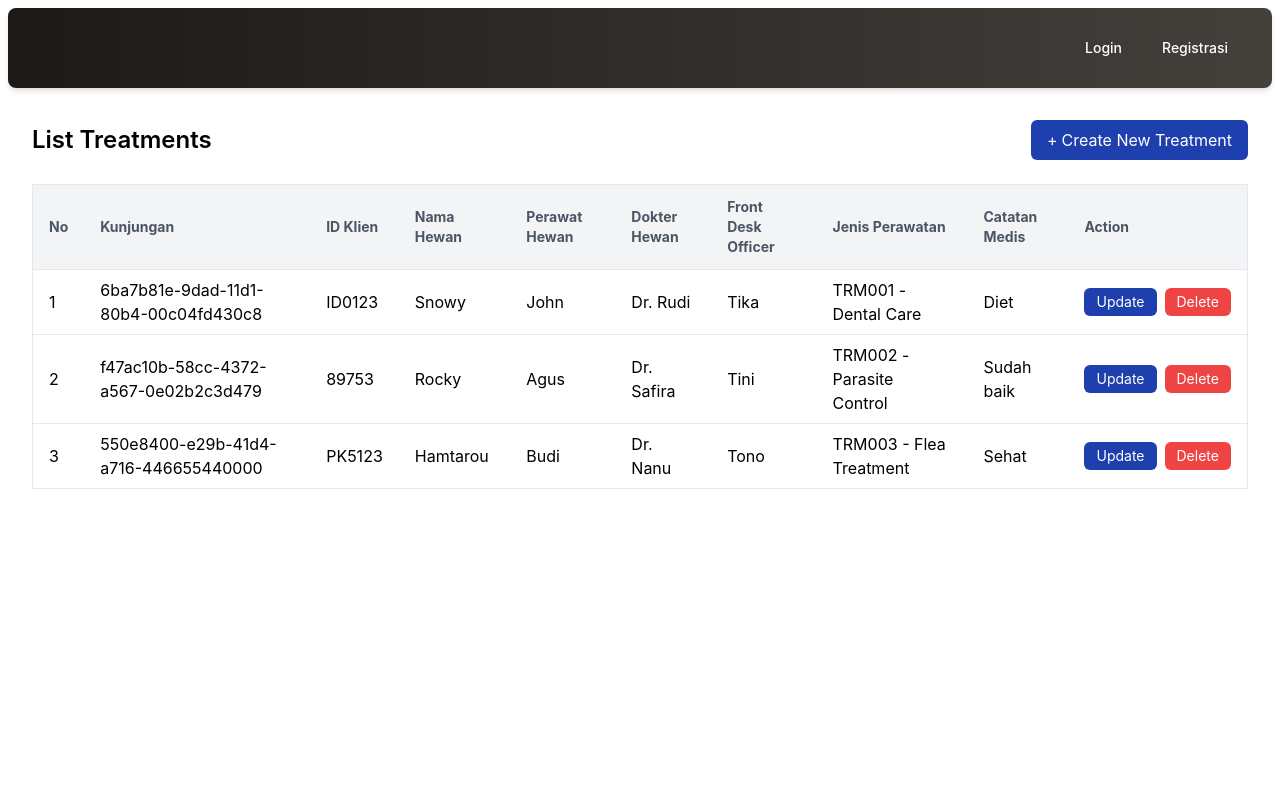
After one commit to E11-Basdat/E11-PetClinic, a Django app: page /treatment/ in a window 1280 px wide. The commit adds this page. Run offline with Django 5.2, Linux system fonts and the light colour scheme; some libraries are stand-ins or nearby versions.

Commit message:
abis merge

```diff
--- a/templates/navbar.html
+++ b/templates/navbar.html
@@ -78,7 +78,6 @@
           <!-- Menu Front-Desk Officer (Mobile) -->
           <a href="//" class="block {% if request.path == '//' %}bg-stone-600 text-white{% else %}text-white hover:text-stone-200{% endif %} px-3 py-2 text-base font-medium border-b border-transparent hover:border-white transition duration-300 text-center">Kelola Jenis Hewan</a>
           <a href="//" class="block {% if request.path == '//' %}bg-stone-600 text-white{% else %}text-white hover:text-stone-200{% endif %} px-3 py-2 text-base font-medium border-b border-transparent hover:border-white transition duration-300 text-center">Kelola Hewan Peliharaan</a>
-          <a href="{% url 'visits:list_visits' %}" class="block {% if '/visits/' in request.path %}bg-stone-600 text-white{% else %}text-white hover:text-stone-200{% endif %} px-3 py-2 text-base font-medium border-b border-transparent hover:border-white transition duration-300 text-center">Kelola Kunjungan</a>
           <a href="{% url 'authentication:list_client' %}" class="block {% if '/list-client/' in request.path %}bg-stone-600 text-white{% else %}text-white hover:text-stone-200{% endif %} px-3 py-2 text-base font-medium border-b border-transparent hover:border-white transition duration-300 text-center">Daftar Klien</a>
           <a href="{% url 'visits:visit_list_fd' %}" class="block {% if '/visits/visit_list_fd' in request.path %}bg-stone-600 text-white{% else %}text-white hover:text-stone-200{% endif %} px-3 py-2 text-base font-medium border-b border-transparent hover:border-white transition duration-300 text-center">Kelola Kunjungan</a>
           <a href="{% url 'authentication:list_client' %}" class="{% if '/list-client/' in request.path %}text-white border-b-2 border-white{% else %}text-white hover:text-stone-200 border-b border-transparent hover:border-white{% endif %} px-3 py-2 text-sm font-medium transition duration-300 text-center">Daftar Klien</a>
@@ -90,10 +89,9 @@
           <a href="{% url 'medications:list' %}" class="block {% if '/medications/medicine/' in request.path %}bg-stone-600 text-white{% else %}text-white hover:text-stone-200{% endif %} px-3 py-2 text-base font-medium border-b border-transparent hover:border-white transition duration-300 text-center">Manajemen Obat</a>
           <a href="{% url 'treatments:treatment_list' %}" class="block {% if '/treatments/treatment/' in request.path %}bg-stone-600 text-white{% else %}text-white hover:text-stone-200{% endif %} px-3 py-2 text-base font-medium border-b border-transparent hover:border-white transition duration-300 text-center">Manajemen Jenis Perawatan</a>
           <a href="{% url 'medications:prescription_list' %}" class="block {% if '/medications/prescriptions/' in request.path %}bg-stone-600 text-white{% else %}text-white hover:text-stone-200{% endif %} px-3 py-2 text-base font-medium border-b border-transparent hover:border-white transition duration-300 text-center">Manajemen Pemberian Obat</a>
-          <a href="{% url 'treatments:treatment_list' %}" class="{% if request.path == '/treatments/treatment_list' %}text-white border-b-2 border-white{% else %}text-white hover:text-stone-200 border-b border-transparent hover:border-white{% endif %} px-3 py-2 text-sm font-medium transition duration-300 text-center">Perawatan Hewan</a>
-          <a href="visits:visit_list_doctor" class="block {% if request.path == '/visits/visit_list_doctor' %}bg-stone-600 text-white{% else %}text-white hover:text-stone-200{% endif %} px-3 py-2 text-base font-medium border-b border-transparent hover:border-white transition duration-300 text-center">Daftar Kunjungan</a>
+          <a href="{% url 'treatments:n_treatment_list' %}" class="{% if request.path == '/treatments/n_treatment_list' %}text-white border-b-2 border-white{% else %}text-white hover:text-stone-200 border-b border-transparent hover:border-white{% endif %} px-3 py-2 text-sm font-medium transition duration-300 text-center">Perawatan Hewan</a>
+          <a href="{% url 'visits:visit_list_doctor' %}" class="block {% if request.path == '/visits/visit_list_doctor' %}bg-stone-600 text-white{% else %}text-white hover:text-stone-200{% endif %} px-3 py-2 text-base font-medium border-b border-transparent hover:border-white transition duration-300 text-center">Daftar Kunjungan</a>
           <a href="{% url 'medications:list' %}" class="block {% if '/medications/list/' in request.path %}bg-stone-600 text-white{% else %}text-white hover:text-stone-200{% endif %} px-3 py-2 text-base font-medium border-b border-transparent hover:border-white transition duration-300 text-center">Manajemen Obat</a>
-          <a href="{% url 'medications:treatment_list' %}" class="block {% if '/medications/treatments/' in request.path %}bg-stone-600 text-white{% else %}text-white hover:text-stone-200{% endif %} px-3 py-2 text-base font-medium border-b border-transparent hover:border-white transition duration-300 text-center">Manajemen Jenis Perawatan</a>
           <a href="//" class="block {% if request.path == '//' %}bg-stone-600 text-white{% else %}text-white hover:text-stone-200{% endif %} px-3 py-2 text-base font-medium border-b border-transparent hover:border-white transition duration-300 text-center">Manajemen Pemberian Obat</a>
           <a href="{% url 'vaccination_list' %}" class="block {% if '/vaccinations/' in request.path %}bg-stone-600 text-white{% else %}text-white hover:text-stone-200{% endif %} px-3 py-2 text-base font-medium border-b border-transparent hover:border-white transition duration-300 text-center">Manajemen Vaksinasi Hewan</a>
         {% elif request.session.user_type == 'perawat' %}
--- a/treatments/templates/delete_treatments.html
+++ b/treatments/templates/n_delete_treatments.html
@@ -1,4 +1,4 @@
-{% extends 'base.html' %}
+{% comment %} {% extends 'base.html' %}
 {% load static %}
 
 {% block title %}Delete Treatment{% endblock %}
@@ -28,4 +28,4 @@
         </div>
     </div>
 </div>
-{% endblock %}
+{% endblock %} {% endcomment %}
--- a/treatments/templates/treatment_dropdown.html
+++ b/treatments/templates/n_treatment_dropdown.html
@@ -1,4 +1,4 @@
-{% extends 'base.html' %}
+{% comment %} {% extends 'base.html' %}
 
 {% block content %}
 <div class="container mx-auto px-4 py-6 max-w-2xl">
@@ -127,4 +127,4 @@
         document.getElementById(dropdownId).classList.add('hidden');
     }
 </script>
-{% endblock %}
+{% endblock %} {% endcomment %}
--- a/treatments/templates/treatment_form.html
+++ b/treatments/templates/n_treatment_form.html
@@ -5,7 +5,7 @@
     <div class="bg-white p-6 rounded-lg shadow">
         <h1 class="text-2xl font-semibold mb-6">{% if mode == 'update' %}Update{% else %}Create New{% endif %} Treatment</h1>
 
-        <form method="post" action="{% if mode == 'update' %}{% url 'treatments:update_treatment' kunjungan_id %}{% else %}{% url 'treatments:create_treatment' %}{% endif %}">
+        <form method="post" action="{% if mode == 'update' %}{% url 'treatments:n_update_treatment' kunjungan_id %}{% else %}{% url 'treatments:n_create_treatment' %}{% endif %}">
             {% csrf_token %}
 
             <!-- Kunjungan Field -->
@@ -61,7 +61,7 @@
 
             <!-- Buttons -->
             <div class="flex justify-end space-x-3">
-                <a href="{% url 'treatments:treatment_list' %}" class="bg-gray-200 hover:bg-gray-300 px-4 py-2 rounded">Cancel</a>
+                <a href="{% url 'treatments:n_treatment_list' %}" class="bg-gray-200 hover:bg-gray-300 px-4 py-2 rounded">Cancel</a>
                 <button type="submit" class="bg-blue-800 hover:bg-blue-900 text-white px-4 py-2 rounded">
                     {% if mode == 'update' %}Update{% else %}Create{% endif %}
                 </button>
--- /dev/null
+++ b/treatments/templates/n_treatment_list.html
@@ -0,0 +1,180 @@
+{% extends 'base.html' %}
+
+{% block content %}
+<div class="container mx-auto px-4 py-6">
+    <div class="flex justify-between items-center mb-6">
+        <h1 class="text-2xl font-semibold">List Treatments</h1>
+        <a href="{% url 'treatments:n_create_treatment' %}" class="bg-blue-800 hover:bg-blue-900 text-white px-4 py-2 rounded-md flex items-center">
+            <span class="mr-1">+</span> Create New Treatment
+        </a>
+    </div>
+
+    <div class="overflow-x-auto">
+        <table class="min-w-full bg-white border border-gray-200">
+            <thead>
+                <tr class="bg-gray-100 text-left text-gray-600 text-sm">
+                    <th class="py-3 px-4 border-b">No</th>
+                    <th class="py-3 px-4 border-b">Kunjungan</th>
+                    <th class="py-3 px-4 border-b">ID Klien</th>
+                    <th class="py-3 px-4 border-b">Nama Hewan</th>
+                    <th class="py-3 px-4 border-b">Perawat Hewan</th>
+                    <th class="py-3 px-4 border-b">Dokter Hewan</th>
+                    <th class="py-3 px-4 border-b">Front Desk Officer</th>
+                    <th class="py-3 px-4 border-b">Jenis Perawatan</th>
+                    <th class="py-3 px-4 border-b">Catatan Medis</th>
+                    <th class="py-3 px-4 border-b">Action</th>
+                </tr>
+            </thead>
+            <tbody>
+                <!-- Row 1 -->
+                <tr>
+                    <td class="py-2 px-4 border-b">1</td>
+                    <td class="py-2 px-4 border-b">6ba7b81e-9dad-11d1-80b4-00c04fd430c8</td>
+                    <td class="py-2 px-4 border-b">ID0123</td>
+                    <td class="py-2 px-4 border-b">Snowy</td>
+                    <td class="py-2 px-4 border-b">John</td>
+                    <td class="py-2 px-4 border-b">Dr. Rudi</td>
+                    <td class="py-2 px-4 border-b">Tika</td>
+                    <td class="py-2 px-4 border-b">TRM001 - Dental Care</td>
+                    <td class="py-2 px-4 border-b">Diet</td>
+                    <td class="py-2 px-4 border-b">
+                        <div class="flex space-x-2">
+                            <a href="{% url 'treatments:n_update_treatment' '6ba7b81e-9dad-11d1-80b4-00c04fd430c8' %}" class="bg-blue-800 text-white px-3 py-1 rounded-md text-sm">Update</a>
+                            <button
+                                class="bg-red-500 text-white px-3 py-1 rounded-md text-sm delete-btn"
+                                data-kunjungan="6ba7b81e-9dad-11d1-80b4-00c04fd430c8"
+                                data-perawatan="TRM001"
+                            >Delete</button>
+                        </div>
+                    </td>
+                </tr>
+                <!-- Row 2 -->
+                <tr>
+                    <td class="py-2 px-4 border-b">2</td>
+                    <td class="py-2 px-4 border-b">f47ac10b-58cc-4372-a567-0e02b2c3d479</td>
+                    <td class="py-2 px-4 border-b">89753</td>
+                    <td class="py-2 px-4 border-b">Rocky</td>
+                    <td class="py-2 px-4 border-b">Agus</td>
+                    <td class="py-2 px-4 border-b">Dr. Safira</td>
+                    <td class="py-2 px-4 border-b">Tini</td>
+                    <td class="py-2 px-4 border-b">TRM002 - Parasite Control</td>
+                    <td class="py-2 px-4 border-b">Sudah baik</td>
+                    <td class="py-2 px-4 border-b">
+                        <div class="flex space-x-2">
+                            <a href="{% url 'treatments:n_update_treatment' 'f47ac10b-58cc-4372-a567-0e02b2c3d479' %}" class="bg-blue-800 text-white px-3 py-1 rounded-md text-sm">Update</a>
+                            <button
+                                class="bg-red-500 text-white px-3 py-1 rounded-md text-sm delete-btn"
+                                data-kunjungan="f47ac10b-58cc-4372-a567-0e02b2c3d479"
+                                data-perawatan="TRM002"
+                            >Delete</button>
+                        </div>
+                    </td>
+                </tr>
+                <!-- Row 3 -->
+                <tr>
+                    <td class="py-2 px-4 border-b">3</td>
+                    <td class="py-2 px-4 border-b">550e8400-e29b-41d4-a716-446655440000</td>
+                    <td class="py-2 px-4 border-b">PK5123</td>
+                    <td class="py-2 px-4 border-b">Hamtarou</td>
+                    <td class="py-2 px-4 border-b">Budi</td>
+                    <td class="py-2 px-4 border-b">Dr. Nanu</td>
+                    <td class="py-2 px-4 border-b">Tono</td>
+                    <td class="py-2 px-4 border-b">TRM003 - Flea Treatment</td>
+                    <td class="py-2 px-4 border-b">Sehat</td>
+                    <td class="py-2 px-4 border-b">
+                        <div class="flex space-x-2">
+                            <a href="{% url 'treatments:n_update_treatment' '550e8400-e29b-41d4-a716-446655440000' %}" class="bg-blue-800 text-white px-3 py-1 rounded-md text-sm">Update</a>
+                            <button
+                                class="bg-red-500 text-white px-3 py-1 rounded-md text-sm delete-btn"
+                                data-kunjungan="550e8400-e29b-41d4-a716-446655440000"
+                                data-perawatan="TRM003"
+                            >Delete</button>
+                        </div>
+                    </td>
+                </tr>
+            </tbody>
+        </table>
+    </div>
+</div>
+
+<!-- Delete Confirmation Modal -->
+<div id="deleteModal" class="fixed inset-0 bg-gray-600 bg-opacity-50 hidden items-center justify-center">
+    <div class="bg-white p-6 rounded-lg shadow-lg max-w-md w-full">
+        <h2 class="text-2xl font-bold text-red-500 mb-4">Delete Treatment</h2>
+        <p class="mb-4">Apakah kamu yakin untuk menghapus Perawatan untuk Kunjungan <span id="deleteKunjungan" class="font-bold text-red-500"></span> dengan Perawatan <span id="deletePerawatan" class="font-bold text-red-500"></span>?</p>
+        <div class="flex justify-end space-x-3">
+            <button id="cancelDelete" class="bg-gray-200 hover:bg-gray-300 px-4 py-2 rounded">Cancel</button>
+            <button id="confirmDelete" class="bg-red-500 hover:bg-red-600 text-white px-4 py-2 rounded">Confirm Deletion</button>
+        </div>
+    </div>
+</div>
+
+<script>
+    document.addEventListener('DOMContentLoaded', function() {
+        // Variables to store current deletion info
+        let currentKunjungan = '';
+
+        // Get DOM elements
+        const deleteModal = document.getElementById('deleteModal');
+        const deleteKunjunganEl = document.getElementById('deleteKunjungan');
+        const deletePerawatanEl = document.getElementById('deletePerawatan');
+
+        // Add event listeners to delete buttons
+        document.querySelectorAll('.delete-btn').forEach(button => {
+            button.addEventListener('click', function() {
+                currentKunjungan = this.dataset.kunjungan;
+                deleteKunjunganEl.textContent = currentKunjungan;
+                deletePerawatanEl.textContent = this.dataset.perawatan;
+                deleteModal.classList.remove('hidden');
+                deleteModal.classList.add('flex');
+            });
+        });
+
+        // Cancel delete button
+        document.getElementById('cancelDelete').addEventListener('click', function() {
+            deleteModal.classList.add('hidden');
+            deleteModal.classList.remove('flex');
+        });
+
+        // Confirm delete button
+        document.getElementById('confirmDelete').addEventListener('click', function() {
+            // Make AJAX request to delete
+            fetch(`/treatment/delete/${currentKunjungan}/`, {
+                method: 'POST',
+                headers: {
+                    'X-CSRFToken': getCookie('csrftoken'),
+                    'Content-Type': 'application/json'
+                }
+            })
+            .then(response => response.json())
+            .then(data => {
+                if (data.status === 'success') {
+                    // Remove the row from the table
+                    const row = document.querySelector(`button[data-kunjungan="${currentKunjungan}"]`).closest('tr');
+                    row.parentNode.removeChild(row);
+
+                    // Hide the modal
+                    deleteModal.classList.add('hidden');
+                    deleteModal.classList.remove('flex');
+                }
+            });
+        });
+
+        // Function to get CSRF token
+        function getCookie(name) {
+            let cookieValue = null;
+            if (document.cookie && document.cookie !== '') {
+                const cookies = document.cookie.split(';');
+                for (let i = 0; i < cookies.length; i++) {
+                    const cookie = cookies[i].trim();
+                    if (cookie.substring(0, name.length + 1) === (name + '=')) {
+                        cookieValue = decodeURIComponent(cookie.substring(name.length + 1));
+                        break;
+                    }
+                }
+            }
+            return cookieValue;
+        }
+    });
+</script>
+{% endblock %}
--- a/treatments/templates/update_treatments.html
+++ b/treatments/templates/n_update_treatments.html
@@ -47,7 +47,7 @@
                         </div>
 
                         <div class="form-group text-end">
-                            <a href="{% url 'treatments:list_treatments' %}" class="btn btn-secondary">Cancel</a>
+                            <a href="{% url 'treatments:n_list_treatments' %}" class="btn btn-secondary">Cancel</a>
                             <button type="submit" class="btn btn-primary">Update</button>
                         </div>
                     </form>
--- a/treatments/views.py
+++ b/treatments/views.py
@@ -4,21 +4,21 @@ from functools import wraps
 from django.http import JsonResponse
 from django.urls import reverse
 
-def treatment_list(request):
-    return render(request, 'treatment_list.html')
+def n_treatment_list(request):
+    return render(request, 'n_treatment_list.html')
 
-def create_treatment(request):
+def n_create_treatment(request):
     if request.method == 'POST':
-        return redirect('treatments:treatment_list')
-    return render(request, 'treatment_form.html', {'mode': 'create'})
+        return redirect('treatments:n_treatment_list')
+    return render(request, 'n_treatment_form.html', {'mode': 'create'})
 
-def update_treatment(request, kunjungan_id):
+def n_update_treatment(request, kunjungan_id):
     if request.method == 'POST':
-        return redirect('treatments:treatment_list')
+        return redirect('treatments:n_treatment_list')
 
-    return render(request, 'treatment_form.html', {'mode': 'update', 'kunjungan_id': kunjungan_id})
+    return render(request, 'n_treatment_form.html', {'mode': 'update', 'kunjungan_id': kunjungan_id})
 
-def delete_treatment(request, kunjungan_id):
+def n_delete_treatment(request, kunjungan_id):
     if request.method == 'POST':
         return JsonResponse({'status': 'success'})
     return JsonResponse({'status': 'error'}, status=400)
```
Also changed, not shown: treatments/templates/list_treatments.html (deleted, +0 -63 lines), treatments/templates/n_create_treatments.html (renamed from treatments/templates/create_treatments.html).
